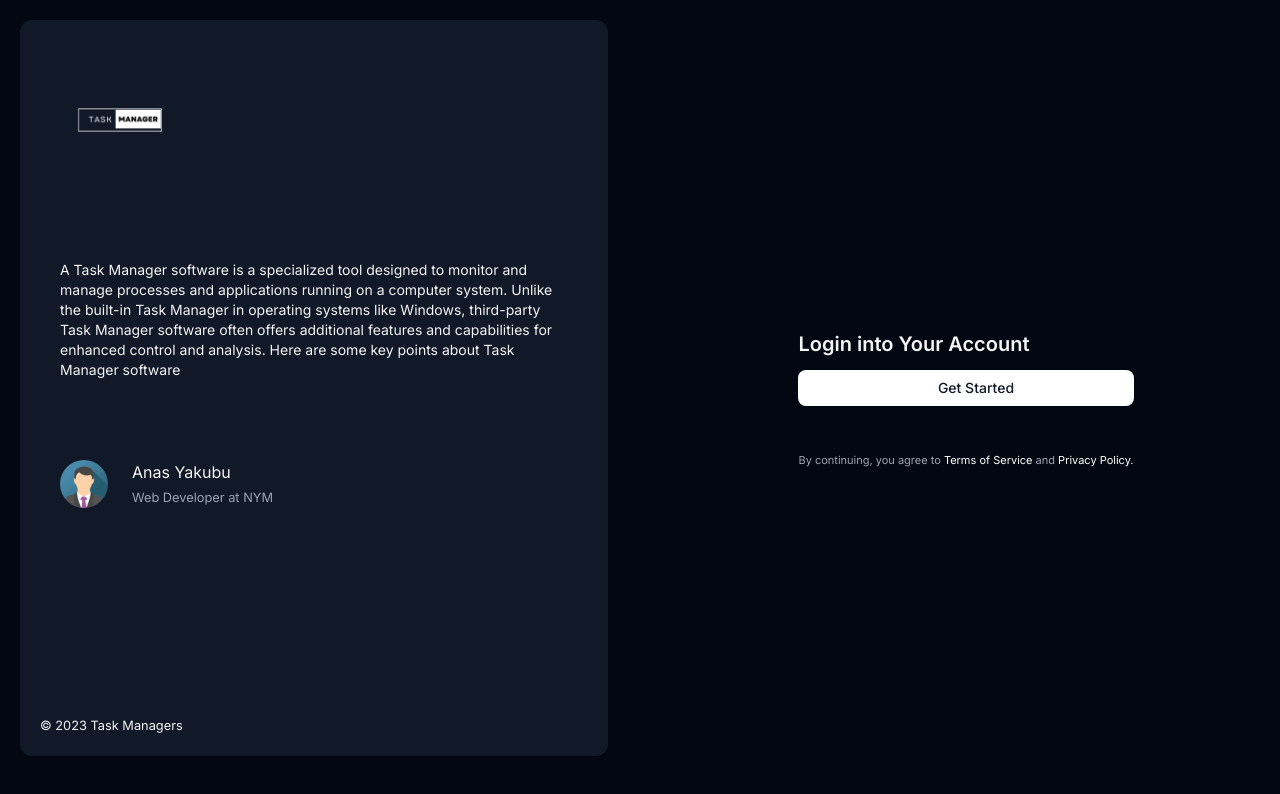
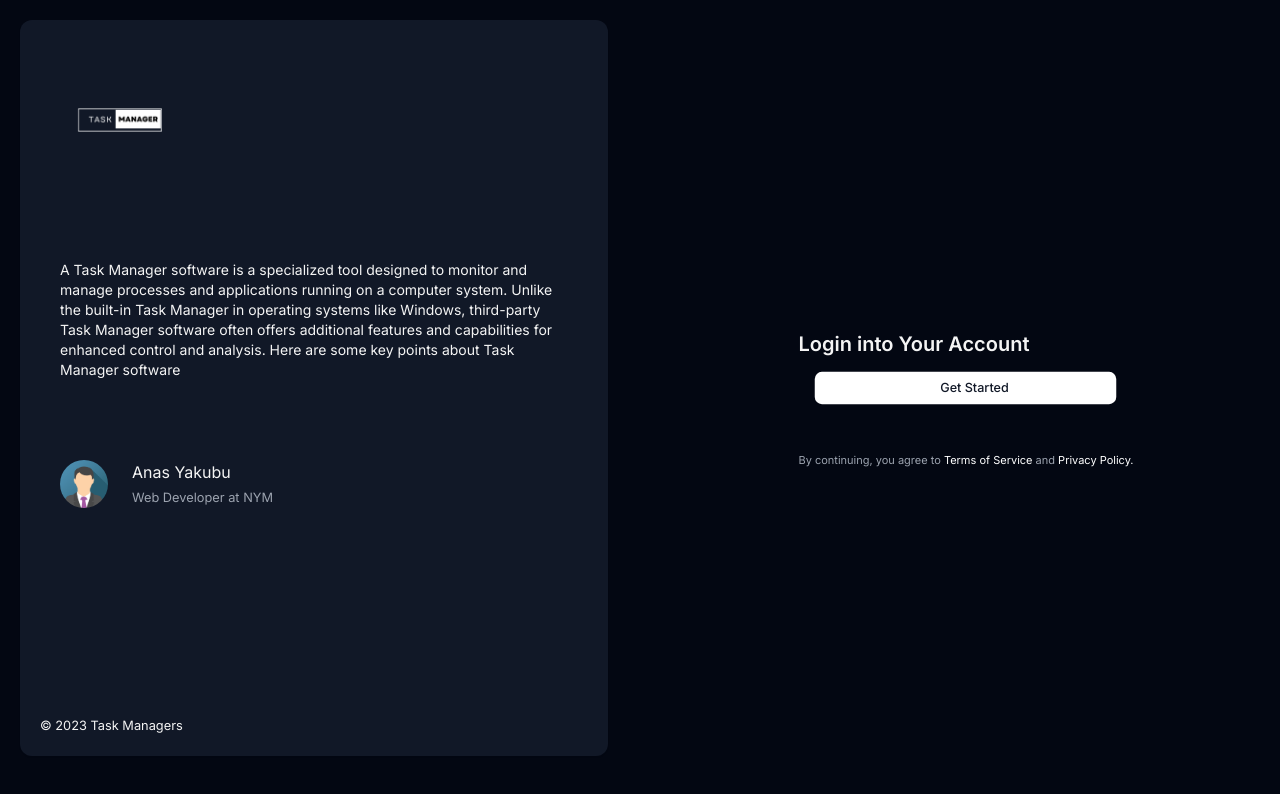
Before and after one commit to anasyakubu/todo-list, a Next.js app: page /Login in a window 1280 px wide. In both pictures the pointer is over the button "Get Started". Shown: the top 794 px of the page. Built offline with nearby package versions, Linux system fonts and the light colour scheme.

Commit message:
Install headlessui

```diff
--- a/app/sections/LoginCardForm/LoginCardForm.scss
+++ b/app/sections/LoginCardForm/LoginCardForm.scss
@@ -1,6 +1,10 @@
 .LoginCardForm {
   .btn {
     transition: 0.4s;
+
+    &:hover {
+      transform: scale(0.9);
+    }
   }
 }
 
--- a/package.json
+++ b/package.json
@@ -10,6 +10,7 @@
   },
   "dependencies": {
     "@clerk/nextjs": "^4.29.5",
+    "@headlessui/react": "^1.7.18",
     "next": "14.1.0",
     "react": "^18",
     "react-dom": "^18",
```
Also changed, not shown: 1 other file (tests, documents, lock files or other folders).
